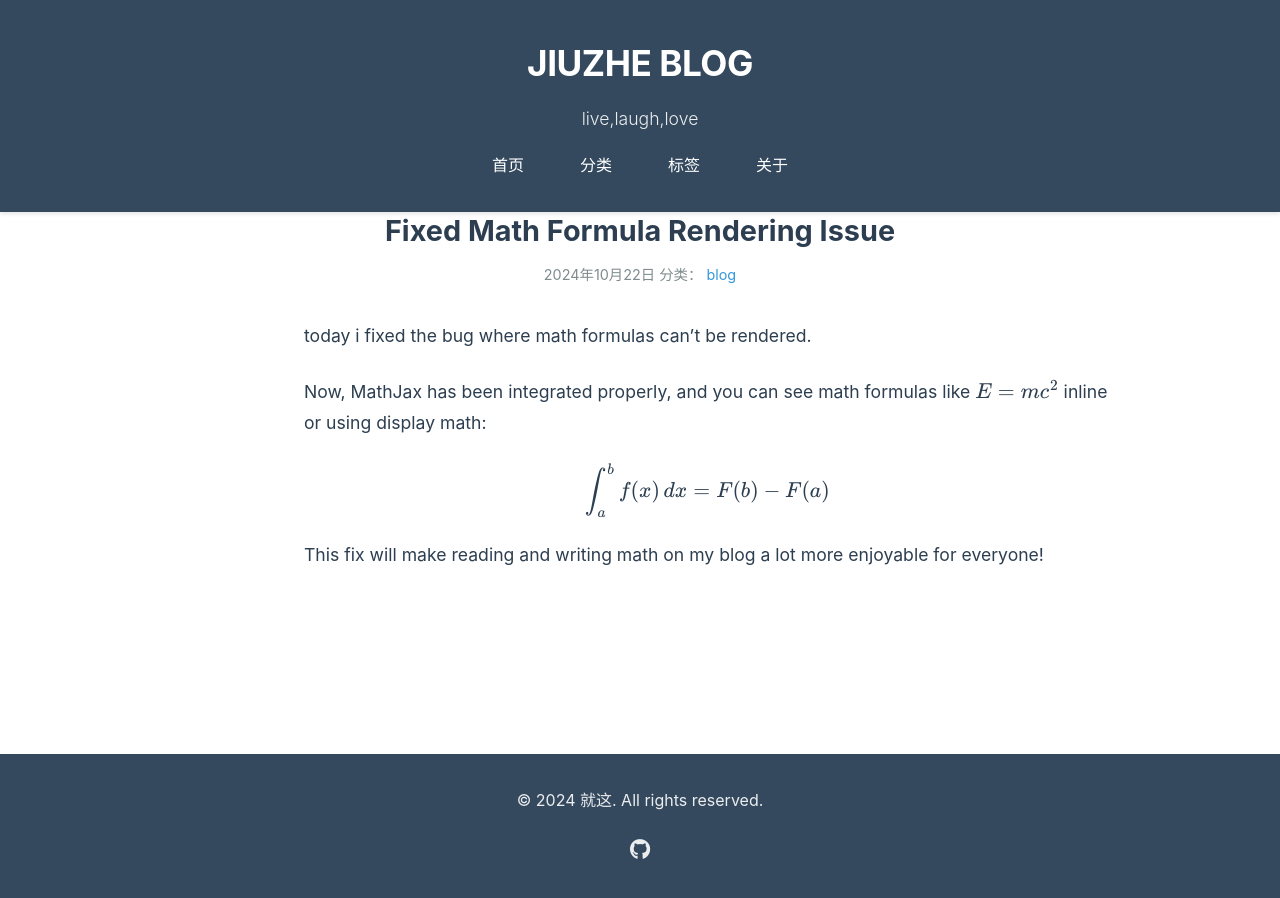
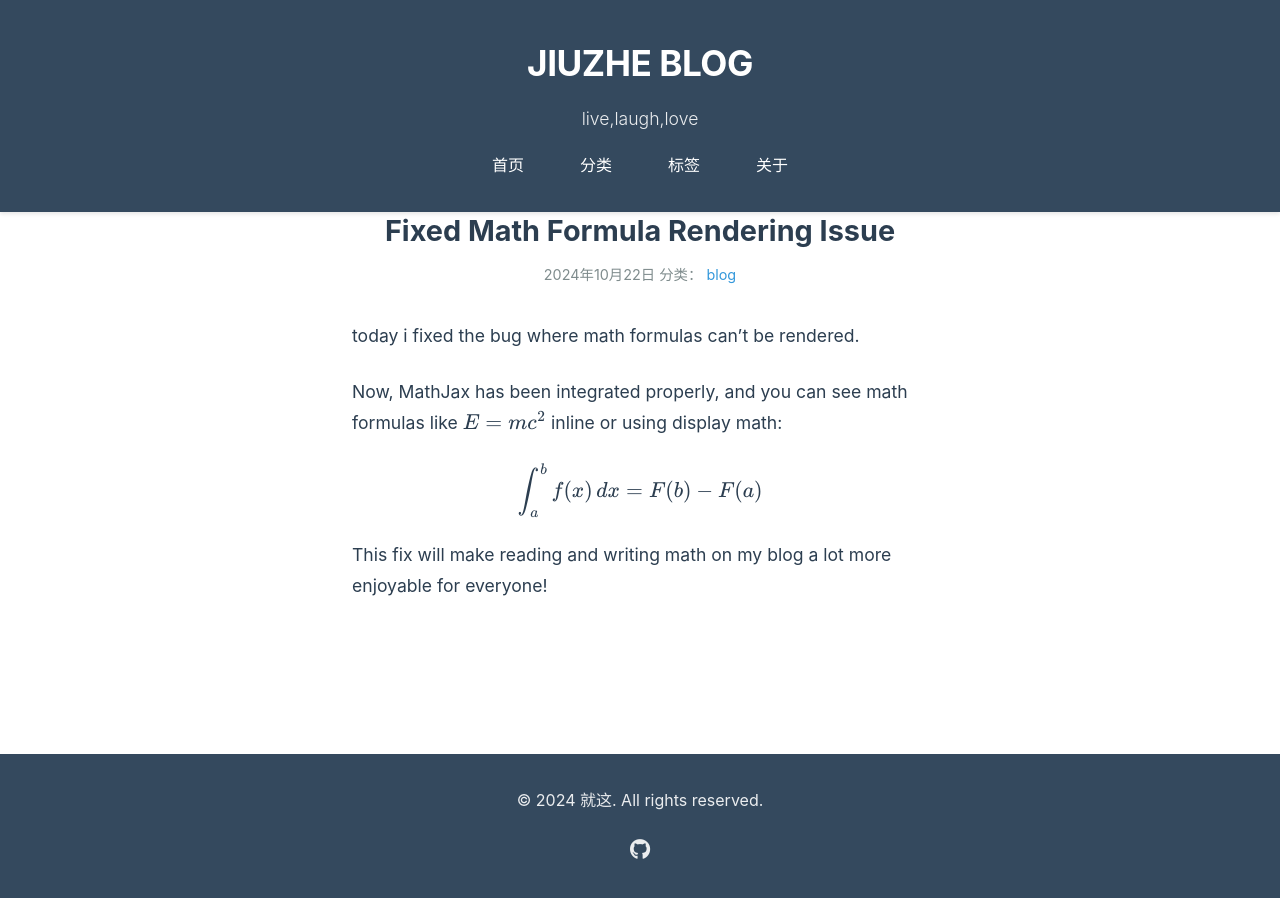
Before and after one commit to forkicksinuk/forkicksinuk.github.io, a Jekyll site: the page built from _posts/2024-10-22-fixed-math-formula-rendering-issue.md, in a window 1280 px wide. Built offline with Jekyll 4.4.1, drawn with Linux system fonts in a browser that asks for light colours.

Commit message:
narrower margins

```diff
--- a/assets/css/styles.css
+++ b/assets/css/styles.css
@@ -94,7 +94,7 @@ body {
 /* 主内容样式 */
 .site-main {
     padding: 3rem 1rem;
-    max-width: 42rem;
+    max-width: 36rem;
     margin: 0 auto;
     flex: 1;
 }
@@ -167,8 +167,7 @@ body {
 .post-content {
     font-size: 1.1em;
     line-height: 1.8;
-    width: 120%;
-    max-width: 1000px;
+    max-width: 36rem;
     margin: auto;
 }
 
@@ -341,7 +340,7 @@ pre code {
 
 /* 通用容器样式 */
 .container {
-    max-width: 42rem;
+    max-width: 36rem;
     margin: 0 auto;
     padding: 0 1rem;
 }
```
